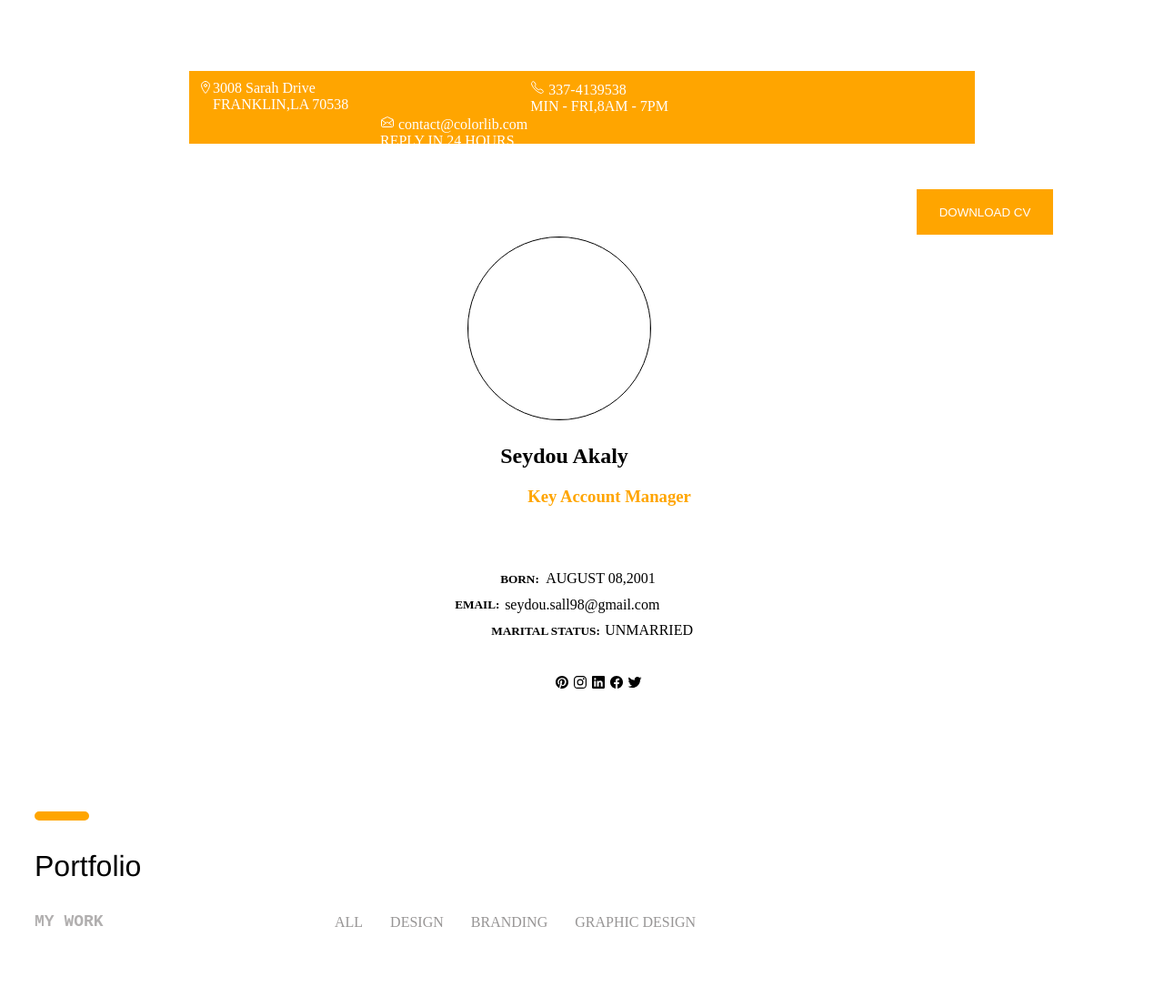
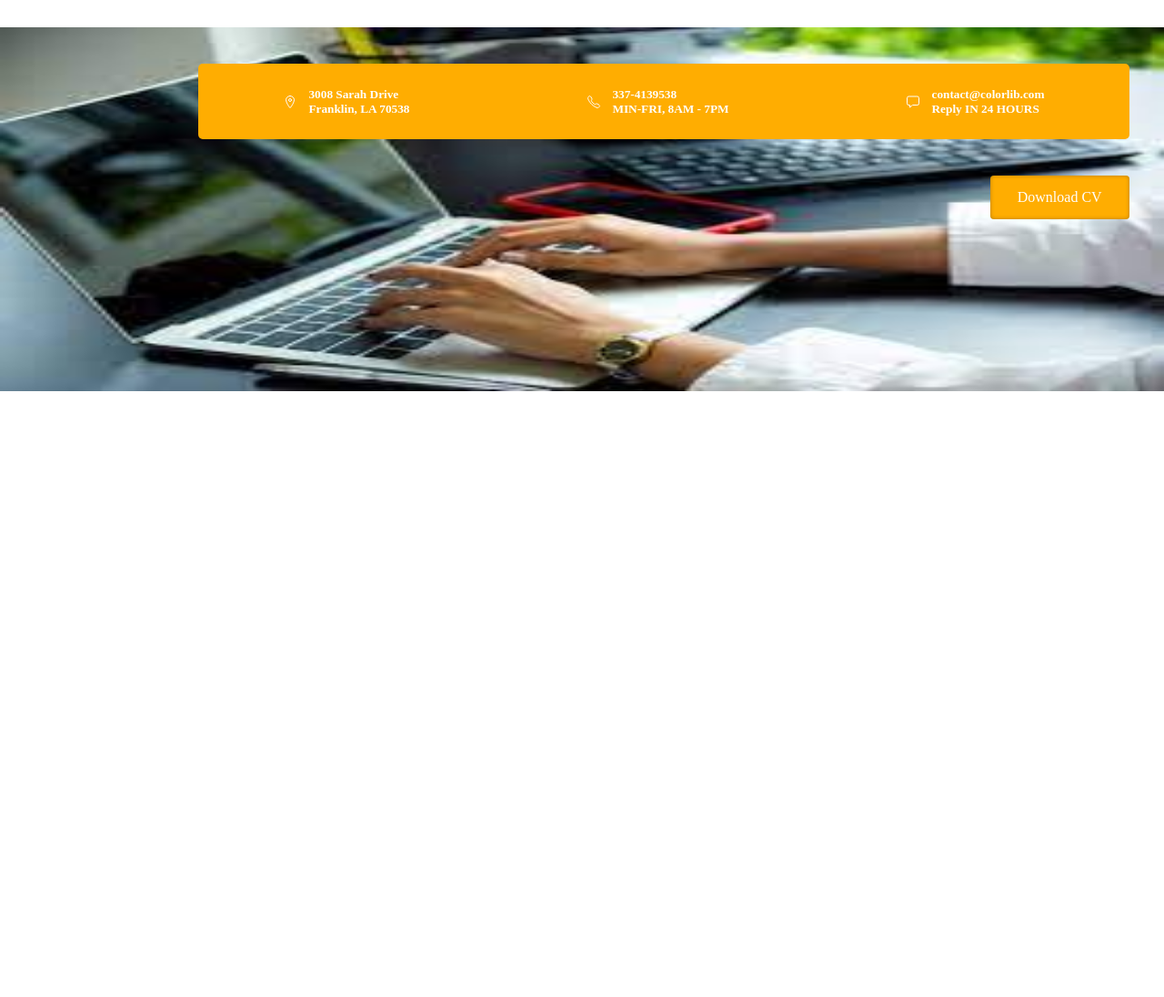
Before and after one commit to Ssall98/portofolio, a plain HTML site: page index.html in a window 1280 px wide. Shown: the whole page at 91% size. After the commit the page ends 800 px from the top, so only its background shows below. Drawn offline with nearby package versions, Linux system fonts and the light colour scheme.

Commit message:
commencement

```diff
--- a/index.html
+++ b/index.html
@@ -6,58 +6,43 @@
     <meta name="viewport" content="width=device-width, initial-scale=1.0">
     <link rel="stylesheet" href="style.css">
     <script src="https://unpkg.com/ionicons@5.5.2/dist/ionicons/ionicons.js"></script>
-    <title>Document</title>
+    <title>Portofolio</title>
 </head>
 <body>
-    <section class="information">
+    <header>
+        <div class="container">
+            <div class="profil">
+                <div class="colonne">
                     <div class="info">
                         <ion-icon name="location-outline"></ion-icon>
-            3008 Sarah Drive<br>FRANKLIN,LA 70538
-            <div class="call">
-                <ion-icon name="call-outline"></ion-icon>
-                337-4139538<br>MIN - FRI,8AM - 7PM
-            </div>
-            <div class="mail">
-                <ion-icon name="mail-open-outline"></ion-icon>
-                contact@colorlib.com<br>REPLY IN 24 HOURS
+                        <div class="texte1">
+                            <h5>3008 Sarah Drive</h5>
+                            <h5>Franklin, LA 70538</h5>
                         </div>
                     </div>
-        <div class="cv">
-            <button>DOWNLOAD CV</button>
                 </div>
-    </section>
-    <section class="work">
-        <div class="image"><img src="homme.jpg" alt=""></div>
-        <div class="usage">
-            <h1>Seydou Akaly</h1>
-            <h3>Key Account Manager</h3>
-            <div class="born"> <h5>BORN:</h5></div>
-            <div class="moiborn">AUGUST 08,2001</div>
-            <div class="email"> <h5>EMAIL:</h5></div>
-            <div class="moiemail">seydou.sall98@gmail.com</div>
-            <div class="marital"> <h5>MARITAL STATUS:</h5></div>
-            <div class="moimarital">UNMARRIED</div>
-            <div class="logo">
-                <ion-icon name="logo-pinterest"></ion-icon>
-                <ion-icon name="logo-instagram"></ion-icon>
-                <ion-icon name="logo-linkedin"></ion-icon>
-                <ion-icon name="logo-facebook"></ion-icon>
-                <ion-icon name="logo-twitter"></ion-icon>
+                <div class="colonne">
+                    <div class="info">
+                        <ion-icon name="call-outline"></ion-icon>
+                        <div class="texte1">
+                            <h5>337-4139538</h5>
+                            <h5>MIN-FRI, 8AM - 7PM</h5>
                         </div>
                     </div>
-    </section>
-    <section>
-        <div class="portfolio">
-            <div class="barre"></div>
-            <p class="port">Portfolio</p>
-            <h6>MY WORK</h6>
-            <nav>
-                <a href="">ALL</a>
-                <a href="">DESIGN</a>
-                <a href="">BRANDING</a>
-                <a href="">GRAPHIC DESIGN</a>
-            </nav>
                 </div>
-    </section>
+                <div class="colonne">
+                    <div class="info">
+                        <ion-icon name="chatbox-outline"></ion-icon>
+                        <div class="texte1">
+                            <h5>contact@colorlib.com</h5>
+                            <h5>Reply IN 24 HOURS</h5>
+                        </div>
+                    </div>
+                </div>
+            </div>
+            <a class="download" href="#">Download CV</a>
+        </div>
+
+    </header>
 </body>
 </html>
--- a/style.css
+++ b/style.css
@@ -1,176 +1,61 @@
-
-.information{
+*{
+    margin: 0;
+    padding: 0;
+    box-sizing: border-box;
+}
+body{
+    width: 100%;
+    font-weight: 400;
+    word-wrap: break-word;
+    color: #333;
+    font-family: 'popins', serif;
+}
+header{
+    position: absolute;
+    top: 30px;
+    left: 0;
+    right: 0;
+    z-index: 100;
+}
+.container{
+    height: 50vh;
+    position: relative;
+    margin: auto;
+    padding: auto;
     display: flex;
-    flex-direction: row;
+    flex-direction: column;
+    align-items: flex-end;
+    background-image: url(capture/ordi.jpg);
+    background-repeat: no-repeat;
+    background-size: 100% 100%;
+}
+.profil{
+    width: 80%;
+    margin: 5vh 3vw 0 0;
+    border-radius: 5px;
+    padding: 2% 0;
+    background-color: #ffad01;
+    color: white;
+    display: flex;
+    gap: 1vh;
     flex-wrap: wrap;
-    background-image: url("ordi.jpg");
-    background-repeat: no-repeat;
-    background-size: cover;
-    object-fit: cover;
-    height: 500px;
-    margin: 0px;
+    justify-content: space-around;
 }
 .info{
     display: flex;
-    flex-direction: row;
-    flex-wrap: wrap;
-    background-color: orange;
-    margin: 200px;
+    gap: 1vw;
+}
+ion-icon{
+    margin-top: 1vh;
+}
+.download{
+    width: auto;
+    padding: 15px 30px;
+    margin: 5vh 3vw 0 0;
+    border-radius: 4px;
+    box-shadow: inset 0 0px 4px rgb(0 0 0 / 30%);
+    background: #FFAD01;
     color: white;
-    padding: 10px;
-    width: 1000px;
-    height: 60px;
-    position: relative;
-    margin-top: 70px;
+    text-decoration: none;
+    display: inline-block;
 }
-.call{
-    margin-left: 100px;
-    padding-left: 100px;
-}
-.mail{
-    margin-left: 150px;
-    padding-left: 50px;
-}
-button{
-    background-color: orange;
-    position: relative;
-    left: 1000px;
-    bottom: 200px;
-    border: none;
-    color: white;
-    height: 50px;
-    width: 150px;
-}
-.work{
-    display: flex;
-    flex-direction: column;
-    flex-wrap: wrap;
-    justify-content: center;
-    align-items: center;
-    width: 50%;
-    margin: 10px auto;
-    position: relative;
-     bottom: 150px;
-    z-index: 100px;
-    background-color: white;
-}
-.image img{
-    position: absolute;
-    bottom: 250px;
-    right: 240px;
-    width: 200px;
-    height: 200px;
-    border: solid 1px ;
-    border-radius: 50%;
-    object-fit: cover;
-
-}
-.usage{
-    position: relative;
-    top: 100px;
-}
-h3{
-    color: orange;
-    position: relative;
-    left: 30px;
-}
-.born{
-    position: relative;
-    top: 50px;
-}
-.email{
-    position: relative;
-    right: 50px;
-}
-.marital{
-    position: relative;
-    bottom: 50px;
-    right: 10px;
-}
-.moiborn{
-    position: relative;
-    top: 10px;
-    left: 50px;
-}
-.moiemail{
-    position: relative;
-    bottom: 40px;
-    left: 5px;
-}
-.moimarital{
-    position: relative;
-    left: 115px;
-    bottom: 90px;
-}
-.logo{
-    position: relative;
-    bottom: 50px;
-    left: 60px;
-}
-.portfolio{
-    display: flex;
-    flex-direction: column;
-    flex-wrap: wrap;
-    margin: 20px;
-    padding: 10px;
-}
-.barre{
-    border: 5px solid orange;
-    border-radius: 5px;
-    width: 50px;
-
-}
-.port{
-    font-size: xx-large;
-    font-family: 'Franklin Gothic Medium', 'Arial Narrow', Arial, sans-serif;
-}
-h6{
-    font-size: large;
-    font-family: 'Courier New', Courier, monospace;
-    color: rgb(177, 175, 175);
-    margin-top: 0px;
-}
-nav{
-    display: flex;
-    flex-direction: row;
-    flex-wrap: wrap;
-    padding-left: 300px;
-    position: relative;
-    bottom: 60px;
-}
-a{
-    margin-left: 30px;
-    text-decoration: none;
-    color: rgb(151, 149, 149);
-}
-a:hover{
-    color: orange;
-}
-.images{
-    display: flex;
-    flex-direction: column;
-}
-.p2{
-    position: relative;
-    top: 20px;
-}
-.p3{
-    position: relative;
-    bottom: 385px;
-    left: 310px;
-}
-.p4{
-    position: relative;
-    bottom: 380px;
-}
-.p5{
-    position: relative;
-    bottom: 2036px;
-    left: 620px;
-}
-.p6{
-    position: relative;
-    bottom: 2030px;
-    left: 620px;
-
-}
```
Lines whose indentation alone changed are shown as unchanged.
